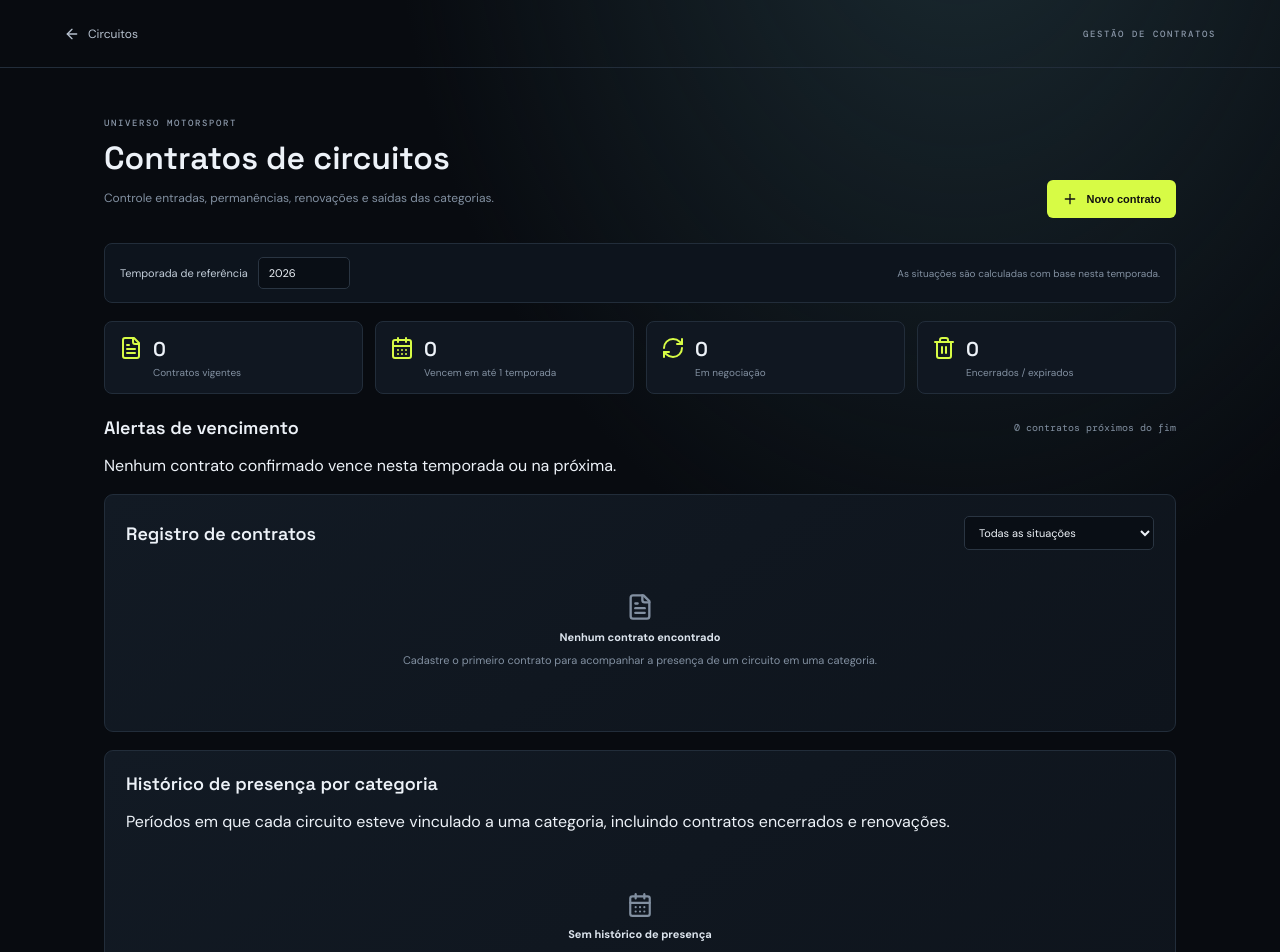
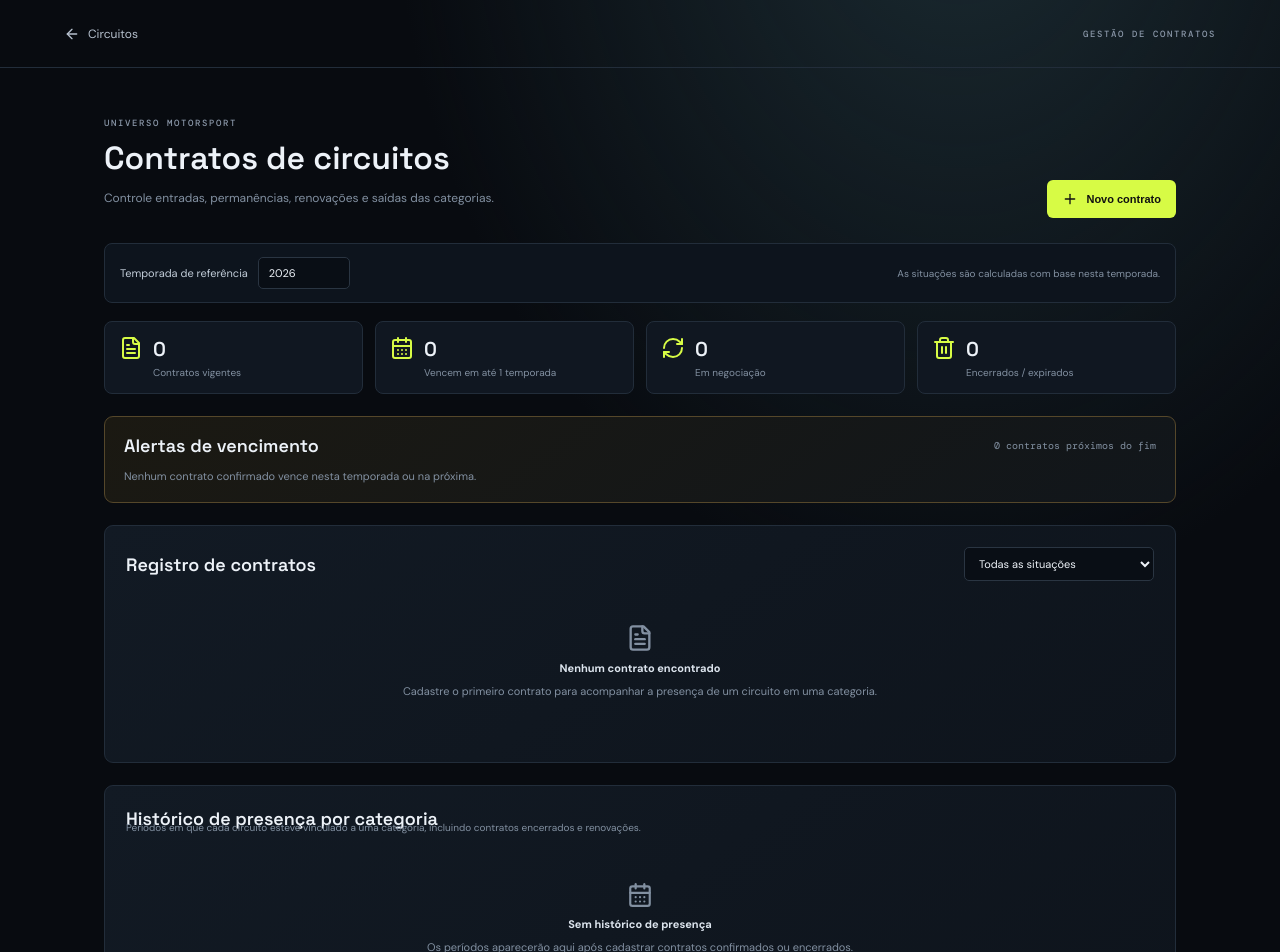
Before and after one commit to geoprix0-coder/geoprix-motorsport, a Next.js app: page /circuits/contracts in a window 1280 px wide. Shown: the top 952 px of the page. Built offline with nearby package versions, Linux system fonts and the light colour scheme.

Commit message:
Style circuit history and expiration alerts

```diff
--- a/src/app/globals.css
+++ b/src/app/globals.css
@@ -86,3 +86,26 @@
 .contract-notes textarea{width:100%;min-height:75px;background:#090e15;border:1px solid #2a3542;border-radius:5px;padding:10px;color:#edf2f8;font:12px 'DM Sans';resize:vertical}
 .contract-filter{max-width:190px}
 @media(max-width:760px){.contract-stats{grid-template-columns:repeat(2,minmax(0,1fr))}.contract-row{grid-template-columns:36px minmax(0,1fr)}.contract-status{grid-column:2;justify-self:start}.contract-actions{grid-column:2;justify-content:flex-start;flex-wrap:wrap}.contract-season-bar{align-items:flex-start;flex-direction:column}}
+
+
+.contract-alerts{margin:18px 0 22px;padding:17px 19px;border:1px solid #55472a;border-radius:9px;background:linear-gradient(145deg,#1b1912,#11161b)}
+.contract-alerts .list-heading{margin-bottom:8px}
+.contract-alerts .list-heading h2{margin:0}
+.contract-alert-empty{color:var(--muted);font-size:11px;margin:12px 0 2px}
+.contract-alert-row{display:grid;grid-template-columns:minmax(0,1fr) auto auto;align-items:center;gap:12px;padding:12px 0;border-top:1px solid #3b3528}
+.contract-alert-row>div b,.contract-alert-row>div small{display:block}
+.contract-alert-row>div b{font-size:12px}
+.contract-alert-row>div small{font-size:10px;color:var(--muted);margin-top:4px}
+.contract-alert-row>span{font:10px 'DM Mono';color:#e9c77e}
+.contract-alert-row>span.alert-current{color:#f0a18c}
+.contract-timeline{margin-top:22px}
+.timeline-description{margin:-9px 0 4px;color:var(--muted);font-size:10px}
+.presence-group{padding:15px 0;border-top:1px solid var(--line)}
+.presence-heading{display:flex;justify-content:space-between;align-items:center;gap:12px;margin-bottom:10px}
+.presence-heading b{font:600 13px 'Space Grotesk'}
+.presence-heading span{font-size:10px;color:#c4d0dc}
+.presence-periods{display:grid;grid-template-columns:repeat(auto-fit,minmax(190px,1fr));gap:8px}
+.presence-period{display:grid;gap:5px;padding:10px 12px;border:1px solid #34402a;border-radius:6px;background:#111811;color:#aeb9c6;font-size:10px}
+.presence-period .presence-years{font:600 12px 'DM Mono';color:var(--accent)}
+.presence-period small{color:var(--muted);line-height:1.4}
+@media(max-width:650px){.contract-alert-row{grid-template-columns:1fr auto}.contract-alert-row>span{grid-column:1}.contract-alert-row>button{grid-column:2;grid-row:1/3}.presence-heading{align-items:flex-start;flex-direction:column}}
```
